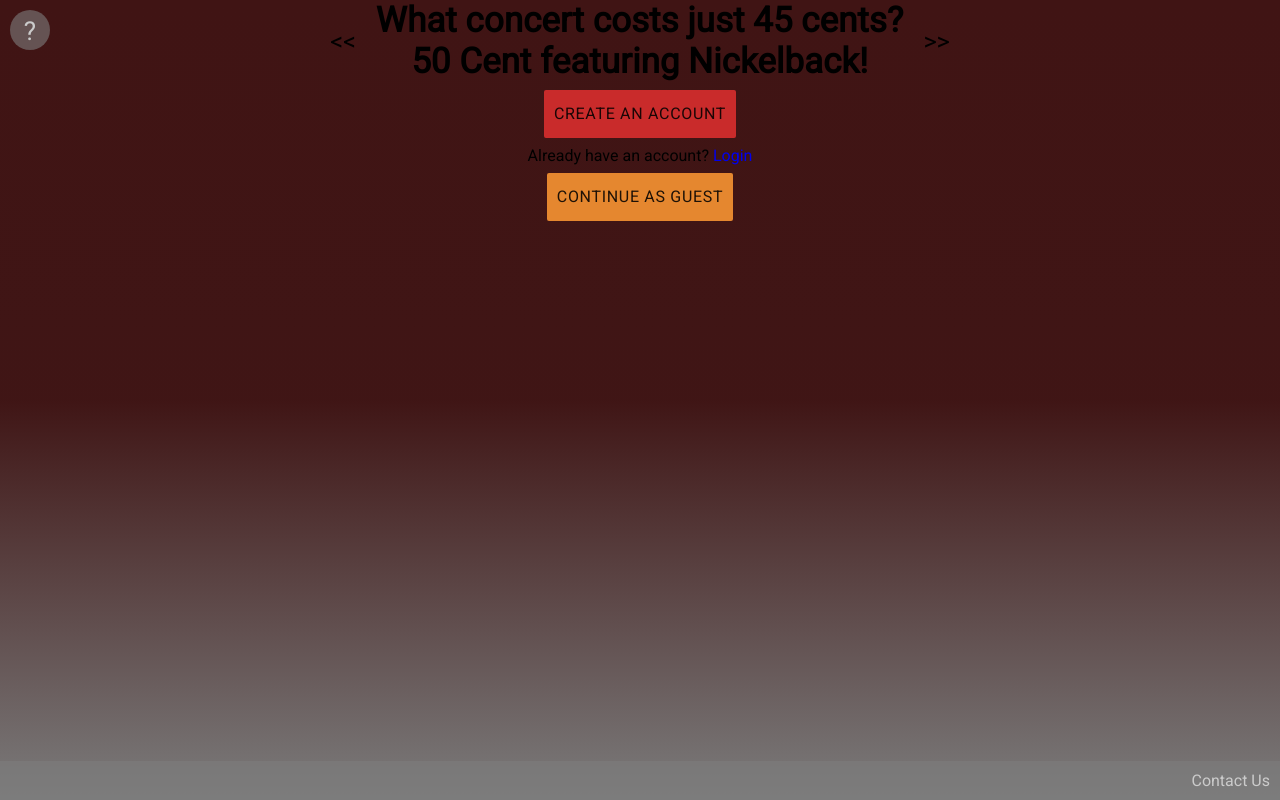
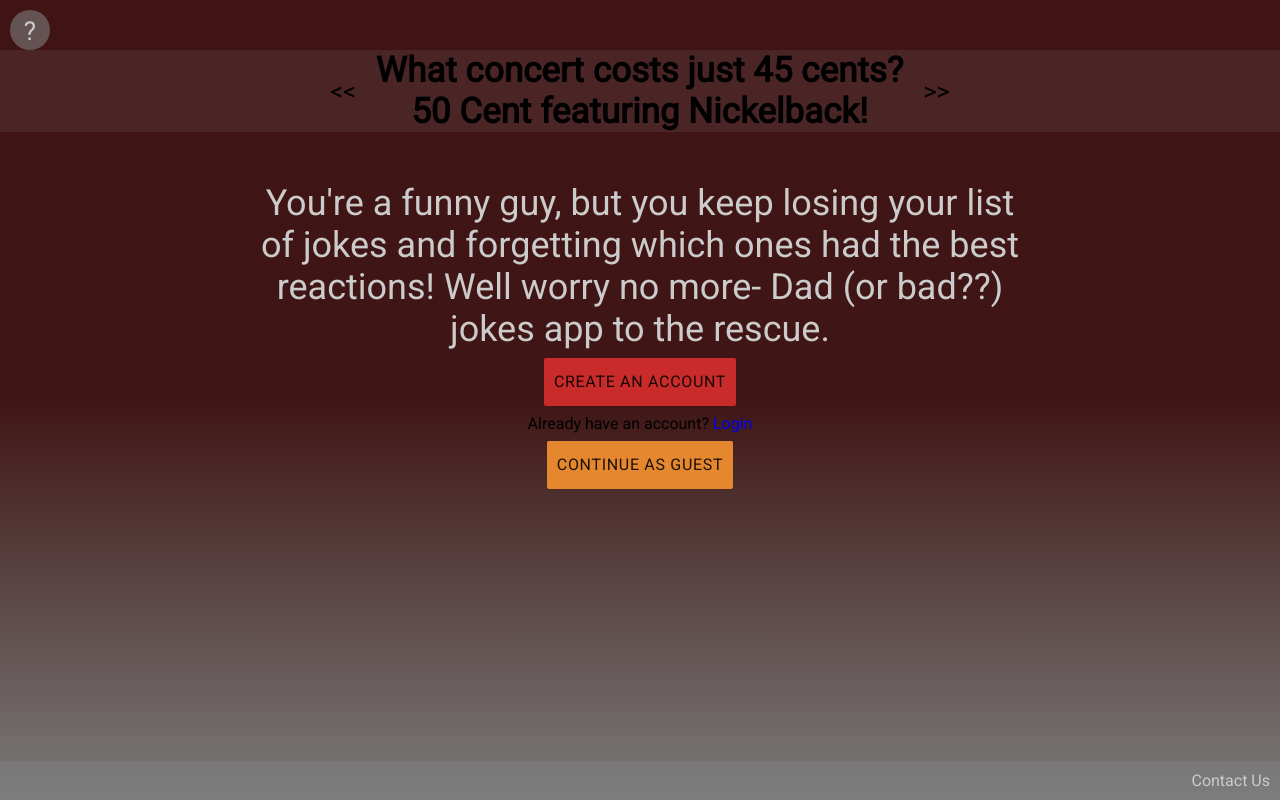
Before and after one commit to Build-Week-PT-Dad-Jokes/Front-End, a React (Create React App) app: page / in a window 1280 px wide. Built offline with nearby package versions, Linux system fonts and the light colour scheme.

Commit message:
add the tagline

```diff
--- a/src/App.css
+++ b/src/App.css
@@ -241,26 +241,36 @@
   display: flex;
   flex-direction: column;
   justify-content: center;
-  width: 90%;
+  width: 100%;
   margin: 0 auto;
+  padding-top: 5rem;
 }
-.carousel {
+.landing-page.content .carousel {
   display: flex;
   justify-content: center;
   align-items: center;
+  background: rgba(132, 132, 132, 0.15);
 }
-.carousel .left-button,
-.carousel .right-button {
+.landing-page.content .carousel .left-button,
+.landing-page.content .carousel .right-button {
   font-size: 2.5rem;
   cursor: pointer;
 }
-.carousel .left-button {
+.landing-page.content .carousel .left-button {
   padding-right: 2rem;
 }
-.carousel .right-button {
+.landing-page.content .carousel .right-button {
   padding-left: 2rem;
 }
-.landing-page.container {
+.landing-page.content .landing-page.container {
   display: flex;
   flex-direction: column;
+  width: 60%;
+  padding-top: 5rem;
+  justify-content: center;
+  margin: 0 auto;
 }
+.landing-page.content .landing-page.container .landing-page.tagline {
+  font-size: 3.6rem;
+  color: #cbcbcb;
+}
--- a/src/components/LandingPage.js
+++ b/src/components/LandingPage.js
@@ -40,7 +40,7 @@
           <span className="right-button">{">>"}</span>
         </div>
         <div className="landing-page container">
-          <p className="joke"></p>
+          <p className="landing-page tagline">You're a funny guy, but you keep losing your list of jokes and forgetting which ones had the best reactions! Well worry no more- Dad (or bad??) jokes app to the rescue.</p>
           <Link to="/signup">
             <Button className={classes.button1}>Create an Account</Button>
           </Link>
--- a/src/less/landing-page.less
+++ b/src/less/landing-page.less
@@ -37,14 +37,16 @@
   display: flex;
   flex-direction: column;
   justify-content: center;
-  width: 90%;
+  width: 100%;
   margin: 0 auto;
-}
+  padding-top: 5rem;
+
 
   .carousel {
     display: flex;
     justify-content: center;
     align-items: center;
+    background: rgba(132, 132, 132, 0.15);
 
     .left-button,
     .right-button {
@@ -63,4 +65,14 @@
   .landing-page.container {
     display: flex;
     flex-direction: column;
+    width: 60%;
+    padding-top: 5rem;
+    justify-content: center;
+    margin: 0 auto;
+
+    .landing-page.tagline {
+      font-size: 3.6rem;
+      color: #cbcbcb;
     }
+  }
+}
```
Lines whose indentation alone changed are shown as unchanged.
